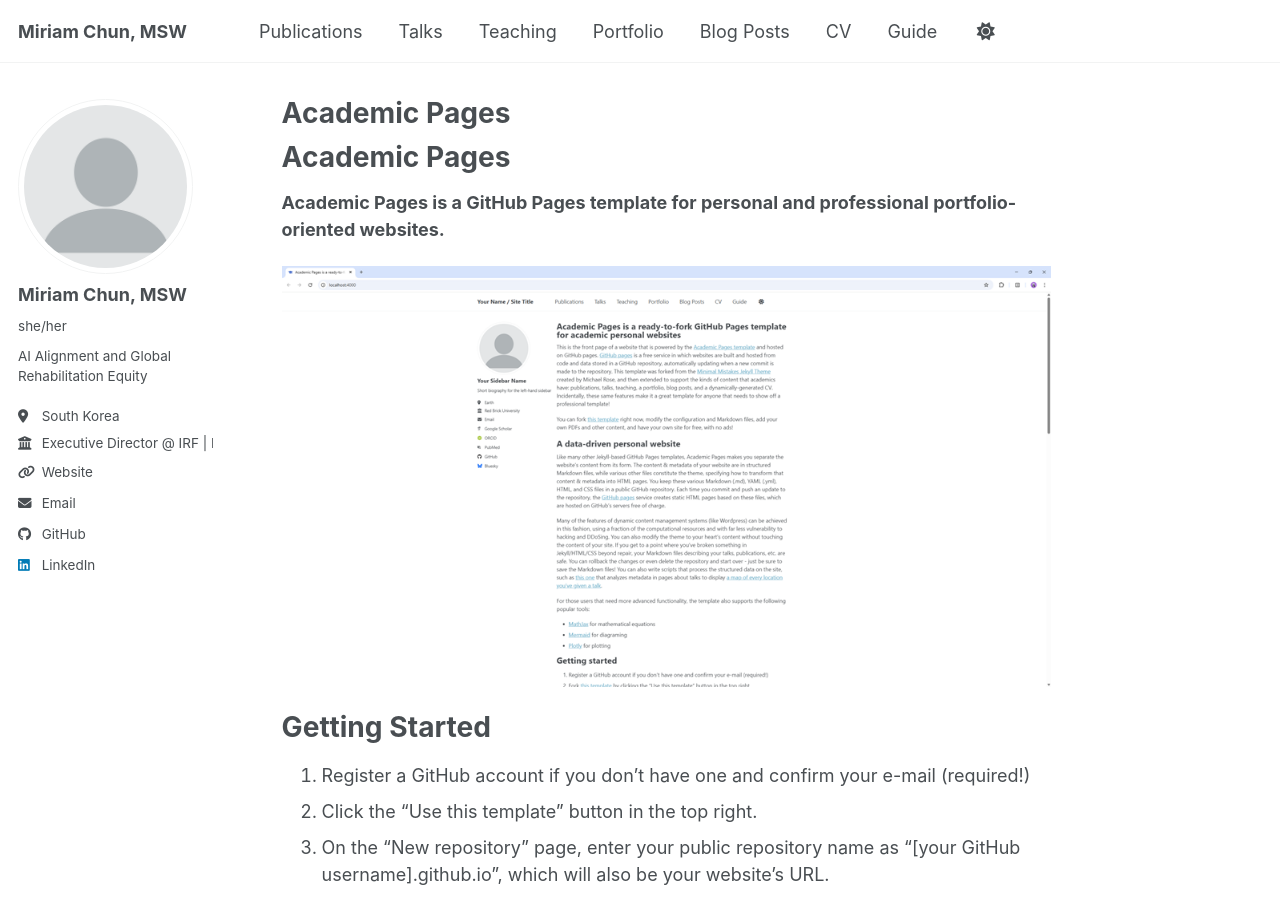
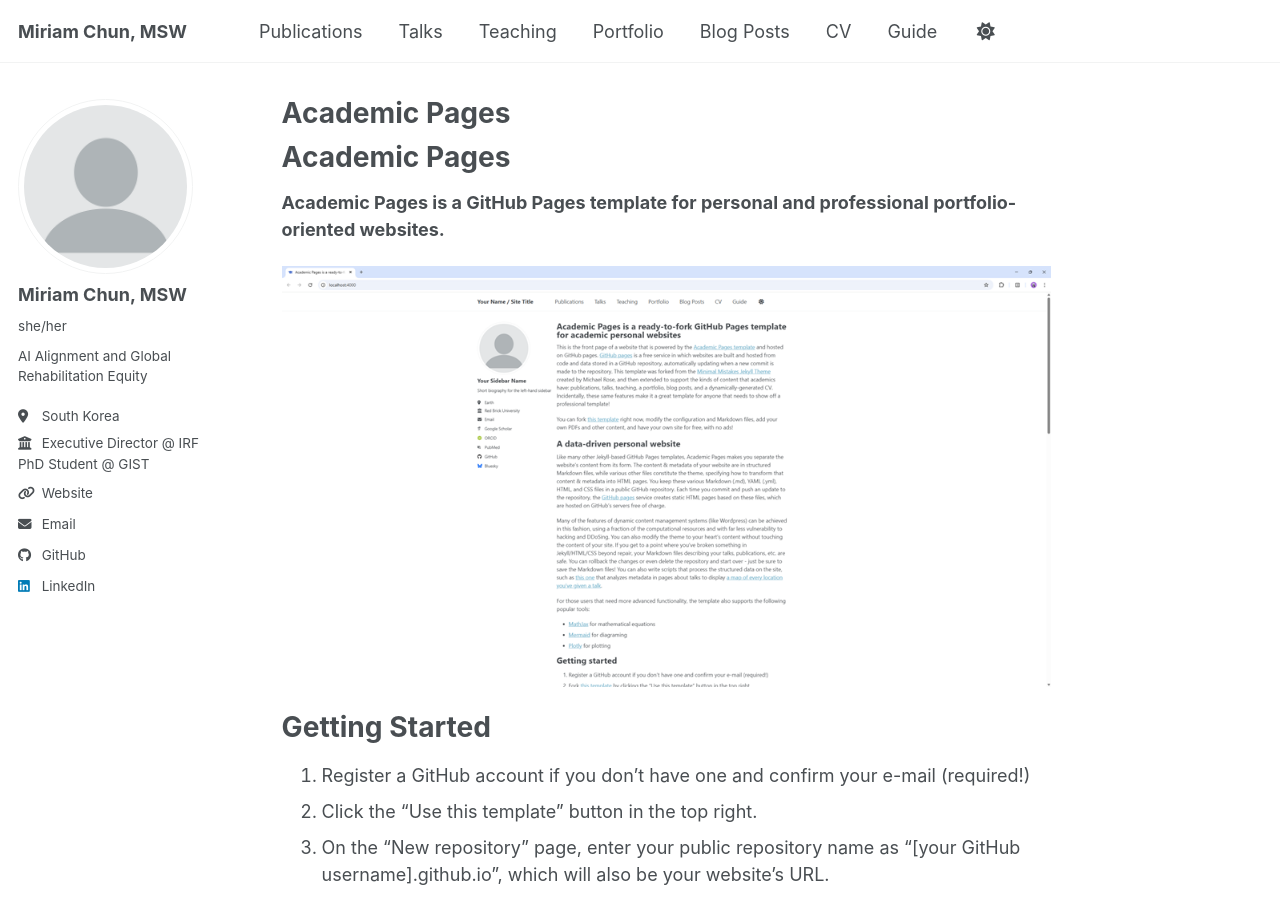
Before and after one commit to mirmirchun/mirmirchun.github.io, a Jekyll site: the page built from README.md, in a window 1280 px wide and 900 px high. Built offline with Jekyll 4.4.1, drawn with Linux system fonts in a browser that asks for light colours; our own code applies the rules of GitHub Pages for plain Markdown files; a script bundle is joined from its source files by our own code; library files that are not in the unit come from our copies.

```diff
--- a/_config.yml
+++ b/_config.yml
@@ -15,7 +15,7 @@ author:
   pronouns: "she/her"
   bio: "AI Alignment and Global Rehabilitation Equity"
   location: "South Korea"
-  employer: "Executive Director @ IRF | PhD Student @ GIST"
+  employer: "Executive Director @ IRF <br> PhD Student @ GIST"
   uri: "https://rehabforum.org"
   email: "miriam.chun@gm.gist.ac.kr"
   github: "mirmirchun"
```
